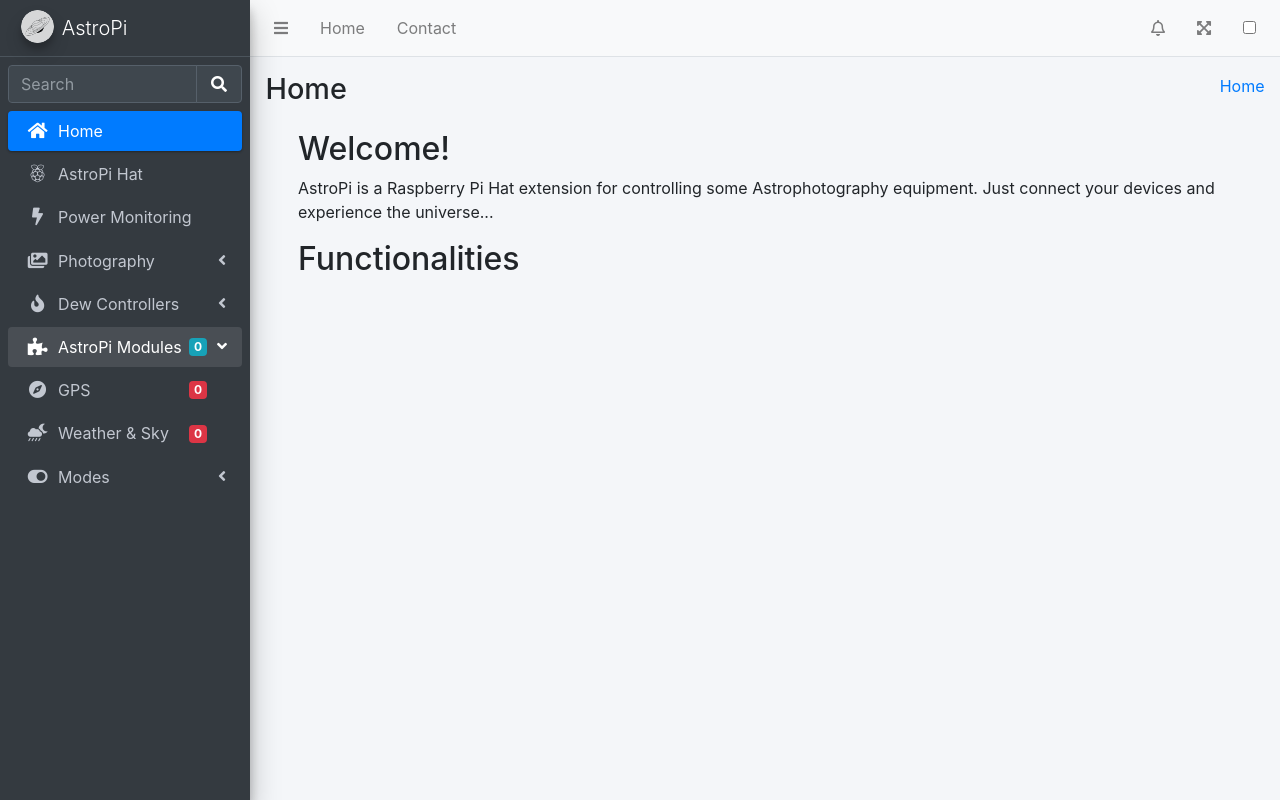
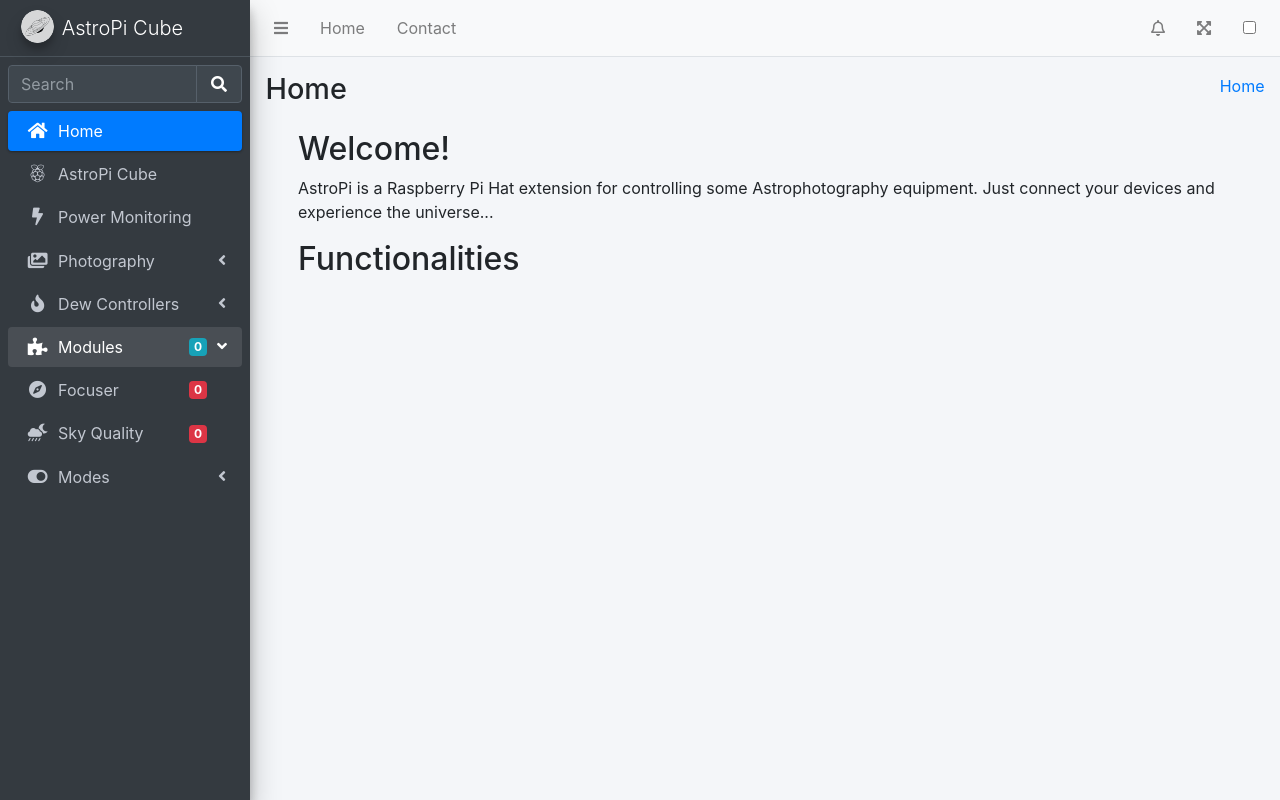
Before and after one commit to X0x1RG9f/Astropi-Cube, a PHP site: page / in a window 1280 px wide, after a click that opens the changed part. Run offline with PHP 8.4, Linux system fonts and the light colour scheme; data that the repository does not hold is empty; some libraries are stand-ins or nearby versions; some web fonts are replaced.

Commit message:
Updating code

```diff
--- a/AstroPi Cube/Install/www/includes/head.php
+++ b/AstroPi Cube/Install/www/includes/head.php
@@ -1,6 +1,6 @@
   <meta charset="utf-8">
   <meta name="viewport" content="width=device-width, initial-scale=1">
-  <title>AstroPi (&#169; L. COURGNAUD)</title>
+  <title>AstroPi Cube (&#169; L. COURGNAUD)</title>
 
   <link rel="shortcut icon" href="dist/img/favicon.ico" type="image/x-icon">
   <link rel="apple-touch-icon" sizes="180x180" href="dist/img/apple-touch-icon.png">
--- a/AstroPi Cube/Install/www/includes/menu.php
+++ b/AstroPi Cube/Install/www/includes/menu.php
@@ -56,9 +56,9 @@
   <!-- Main Sidebar Container -->
   <aside class="main-sidebar sidebar-dark-primary elevation-4">
     <!-- Brand Logo -->
-    <a href="index3.html" class="brand-link">
-      <img src="dist/img/saturn.png" alt="AstroPi" width="30px" class="brand-image img-circle elevation-3" style="opacity: .8">
-      <span class="brand-text font-weight-light">AstroPi</span>
+    <a href="index.php" class="brand-link">
+      <img src="dist/img/saturn.png" alt="AstroPi Cube" width="30px" class="brand-image img-circle elevation-3" style="opacity: .8">
+      <span class="brand-text font-weight-light">AstroPi Cube</span>
     </a>
     <!-- Sidebar -->
     <div class="sidebar">
@@ -89,10 +89,10 @@
             </a>
           </li>
           <li class="nav-item">
-            <a id="menu2" href="astropi.php" class="nav-link">
+            <a id="menu2" href="astropicube.php" class="nav-link">
               <i class="nav-icon fab fa-raspberry-pi"></i>
               <p>
-                AstroPi Hat
+                AstroPi Cube
               </p>
               <span id="badge-hot" class=""></span>
             </a>
@@ -175,7 +175,7 @@
             <a id="menu6" href="#" class="nav-link">
               <i class="nav-icon fas fa-puzzle-piece"></i>
               <p>
-                AstroPi Modules
+                 Modules
                 <i class="fas fa-angle-left right"></i>
                 <span class="badge badge-info right">0</span>
               </p>
@@ -185,14 +185,14 @@
                 <a id="menu6.1" href="#" class="nav-link">
                   <i class="fas fa-compass nav-icon"></i>
                   <span class="badge badge-danger right">0</span>
-                  <p>GPS</p>
+                  <p>Focuser</p>
                 </a>
               </li>
               <li class="nav-item">
                 <a id="menu6.2" href="#" class="nav-link">
                   <i class="fas fa-cloud-moon-rain nav-icon"></i>
                   <span class="badge badge-danger right">0</span>
-                  <p>Weather &amp; Sky</p>
+                  <p>Sky Quality</p>
                 </a>
               </li>
             </ul>
--- a/AstroPi Cube/Install/www/includes/system.php
+++ b/AstroPi Cube/Install/www/includes/system.php
@@ -7,6 +7,6 @@
 		system('sudo shutdown -h now');
 	}
 	if ($_GET['cmd'] == 'db') {
-		echo system('python /opt/astropi/scripts/database/clean.py');
+		echo system('python /opt/astropi-cube/scripts/database/clean.py');
 	}
 ?>
```
Also changed, not shown: AstroPi Cube/Install/www/astropicube.php (renamed from AstroPi Cube/Install/www/astropi.php, +6 -12 lines), 7 other files.
